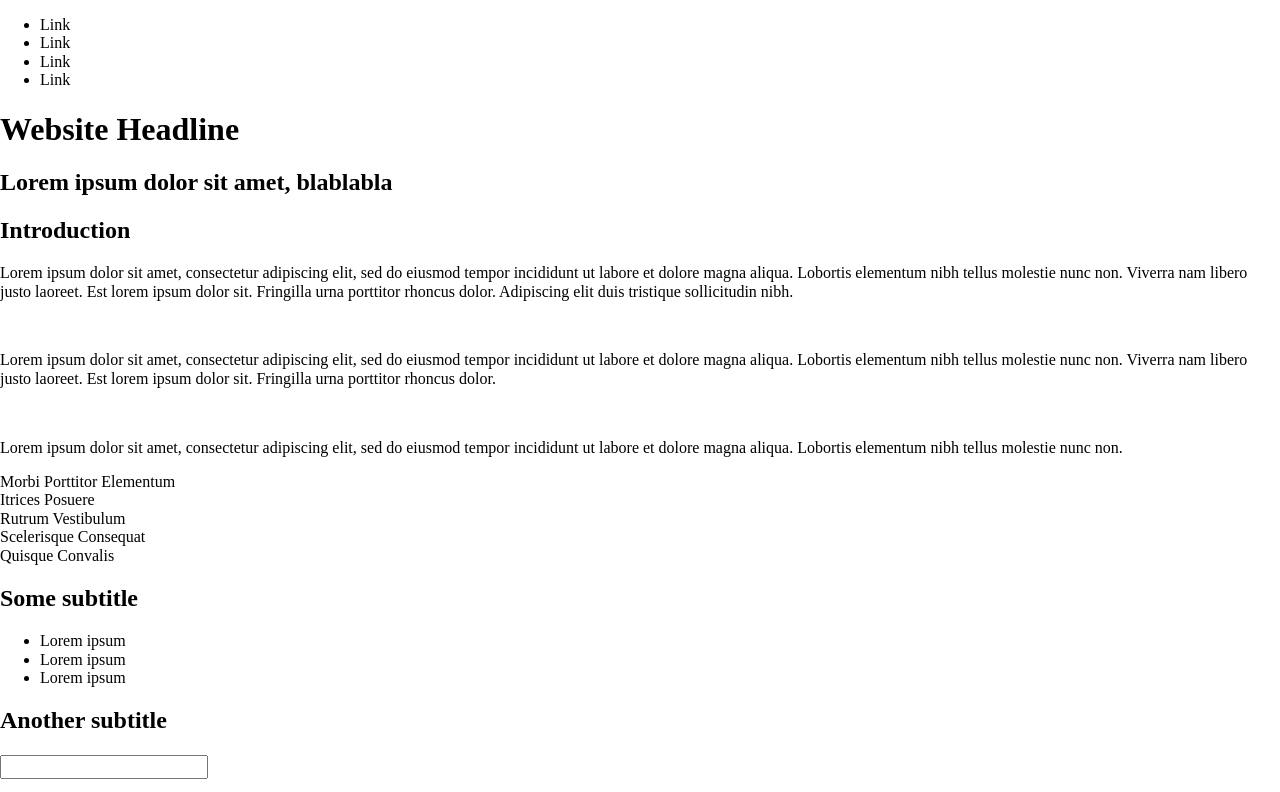
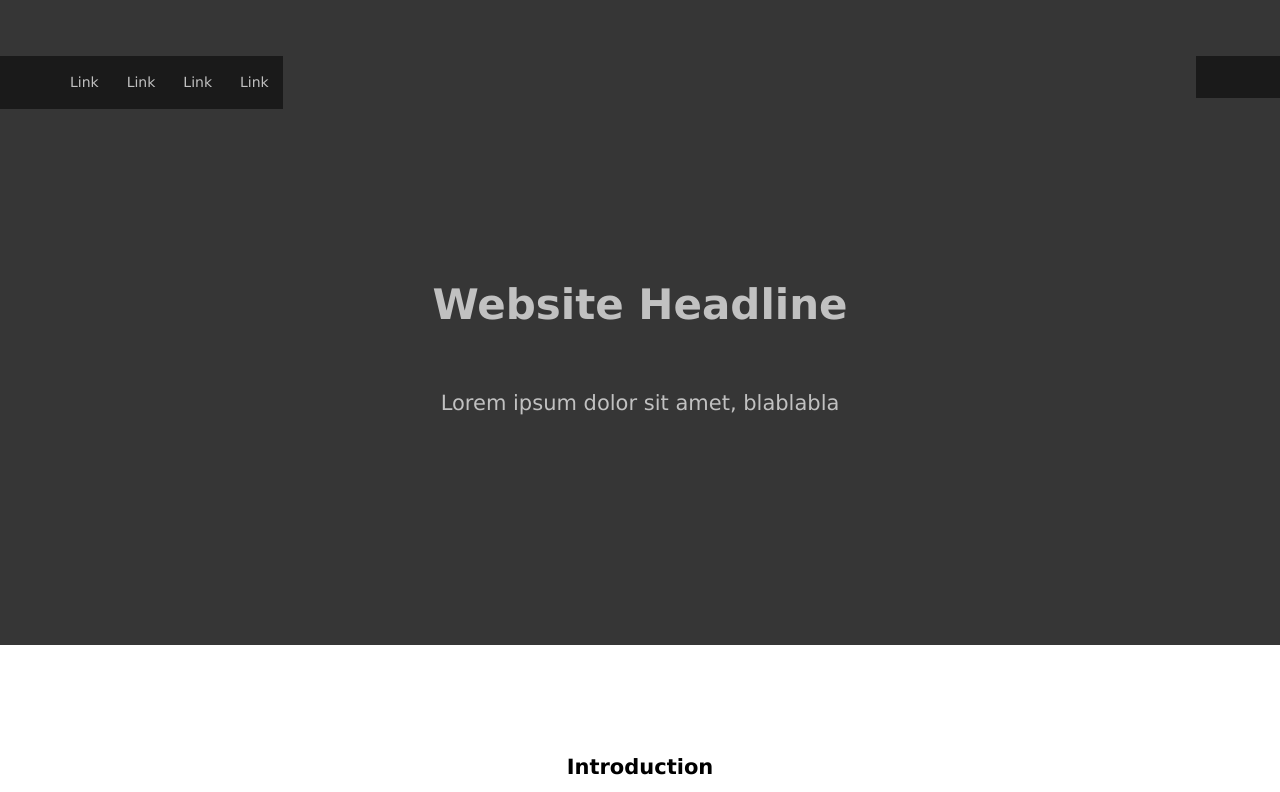
Before and after one commit to Aron-Schalk/Wireframe, a plain HTML site: page index.html in a window 1280 px wide. Shown: the top 792 px of the page. Drawn offline with nearby package versions, Linux system fonts and the light colour scheme.

Commit message:
Updated style.css

```diff
--- /dev/null
+++ b/css/style.css
@@ -0,0 +1,134 @@
+html {
+  font-family: Verdana, sans-serif;
+  font-size: 14px;
+  font-weight: 400;
+  line-height: 1.8em;
+  color: #000;
+  height: 100%; }
+
+body {
+  height: 100%;
+  min-height: 100%; }
+
+* {
+  box-sizing: border-box;
+  list-style-type: none;
+  text-decoration: none;
+  margin: 0;
+  padding: 0; }
+
+.container {
+  background: #363636;
+  padding: 5em 8em 6em; }
+  .container--white {
+    background: #fff; }
+  .container .header {
+    font-size: 3em;
+    line-height: 1.2em;
+    text-align: center;
+    color: #C1C1C1;
+    margin: 5em auto 1em; }
+  .container .sub-header {
+    font-size: 1.5em;
+    line-height: 3em;
+    text-align: center;
+    color: #000;
+    margin: 1em 0; }
+    .container .sub-header--light {
+      font-weight: normal;
+      color: #C1C1C1;
+      margin: 0 0 9rem; }
+    .container .sub-header--white {
+      color: #fff; }
+
+.navigation {
+  position: absolute;
+  background: #1A1A1A;
+  color: #C1C1C1;
+  padding: 0 0 0 4em;
+  top: 4em;
+  left: 0; }
+  .navigation-right {
+    position: absolute;
+    width: 6em;
+    height: 3em;
+    background: #1A1A1A;
+    top: 4em;
+    right: 0; }
+  .navigation .menu {
+    display: flex; }
+    .navigation .menu__item--reset {
+      padding: 1em; }
+
+.content-text {
+  display: flex;
+  margin: 0 0 5em; }
+  .content-text__half {
+    width: 50%; }
+  .content-text .weird-text {
+    line-height: 3.2em;
+    word-spacing: 4em;
+    text-align: center;
+    padding: 5em; }
+
+.gallery {
+  position: relative;
+  background: #B1B2B1;
+  color: #fff;
+  padding: 1em 2em 20em;
+  margin: 0 0 8em; }
+  .gallery__list {
+    display: flex;
+    position: absolute;
+    flex-direction: row;
+    justify-content: center;
+    align-items: flex-start;
+    width: calc(100vw - 20em); }
+  .gallery__item {
+    position: relative;
+    width: 33.33%;
+    height: 15em;
+    font-size: 1.5em;
+    background: #363636;
+    margin: 1em; }
+    .gallery__item:nth-child(2) {
+      height: 16em; }
+    .gallery__item-text {
+      position: absolute;
+      bottom: 2em;
+      left: 2em; }
+    .gallery__item .long-item {
+      bottom: 3em; }
+
+.contactform {
+  width: 100%;
+  padding: 0 10em; }
+  .contactform__field {
+    display: block;
+    height: 4em;
+    width: 100%;
+    font-size: 14px;
+    background: #C1C1C1;
+    border: none;
+    padding: 0 1em;
+    margin: 2em 0; }
+    .contactform__field--long {
+      height: 16em; }
+    .contactform__field:focus {
+      outline: none; }
+
+.container__button {
+  display: flex;
+  justify-content: flex-end; }
+  .container__button .button--grey {
+    width: 17em;
+    height: 4em;
+    background: #363636;
+    border: none;
+    outline: none; }
+
+.footer {
+  height: 5em;
+  background: #363636; }
+
+/*# sourceMappingURL=style.css.map */
--- a/index.html
+++ b/index.html
@@ -5,7 +5,7 @@
     <meta name="viewport" content="width=device-width, initial-scale=1.0">
     <meta http-equiv="X-UA-Compatible" content="ie=edge">
     <link rel="stylesheet" href="https://necolas.github.io/normalize.css/8.0.0/normalize.css" media="screen" title="no title">
-    <link rel="stylesheet" href="style.css" media="screen" title="no title">
+    <link rel="stylesheet" href="css/style.css" media="screen" title="no title">
     <title>Wireframe Competa</title>
 </head>
 <body>
```
Also changed, not shown: 1 other file.
